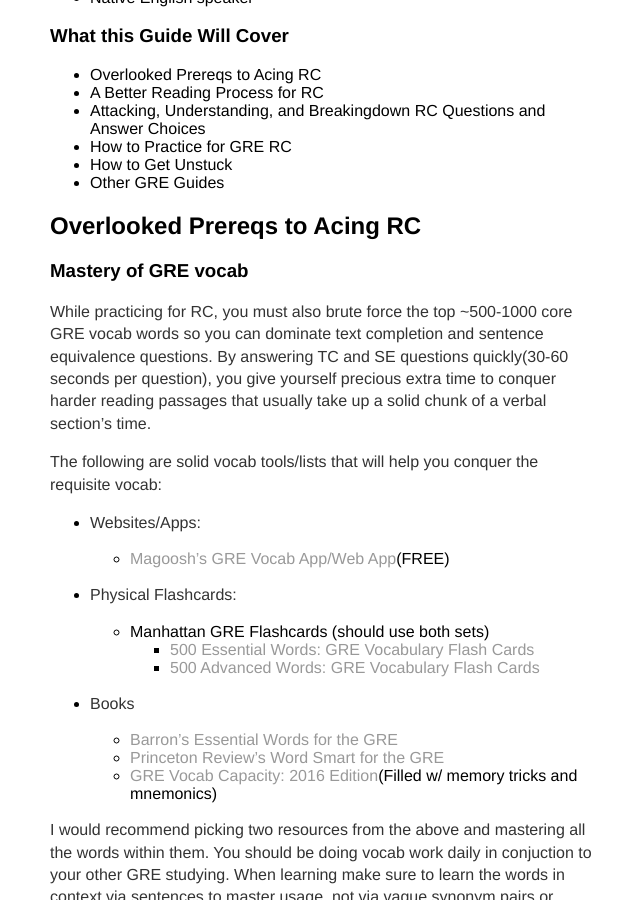
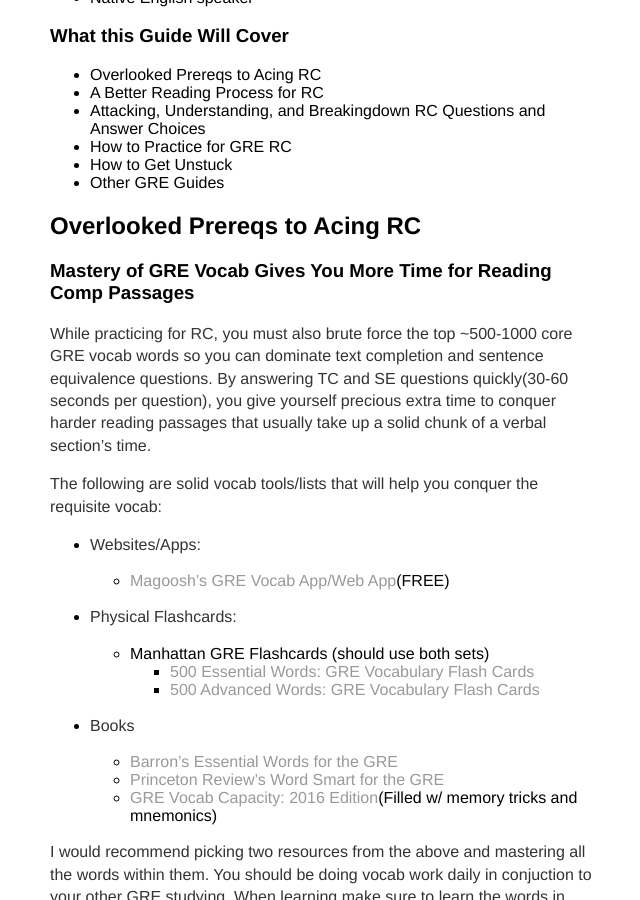
Before and after one commit to btmbtm/btmbtm.github.io, a Jekyll site: the page built from gre/extrarcguide.md, in a window 1280 px wide and 900 px high, scrolled down 1015 px. Shown: the whole window, without its empty margins (315-955 px from the left). Built offline with Jekyll 4.4.1, drawn with Linux system fonts in a browser that asks for light colours.

Commit message:
Update extrarcguide.md

```diff
--- a/gre/extrarcguide.md
+++ b/gre/extrarcguide.md
@@ -50,7 +50,7 @@ This guide assumes you already know the basics of GRE reading comprehension, hav
 
 ## Overlooked Prereqs to Acing RC
 
-### Mastery of GRE vocab
+### Mastery of GRE Vocab Gives You More Time for Reading Comp Passages
 
 While practicing for RC, you must also brute force the top ~500-1000 core GRE vocab words so you can dominate text completion and sentence equivalence questions. By answering TC and SE questions quickly(30-60 seconds per question), you give yourself precious extra time to conquer harder reading passages that usually take up a solid chunk of a verbal section's time.
 
```
